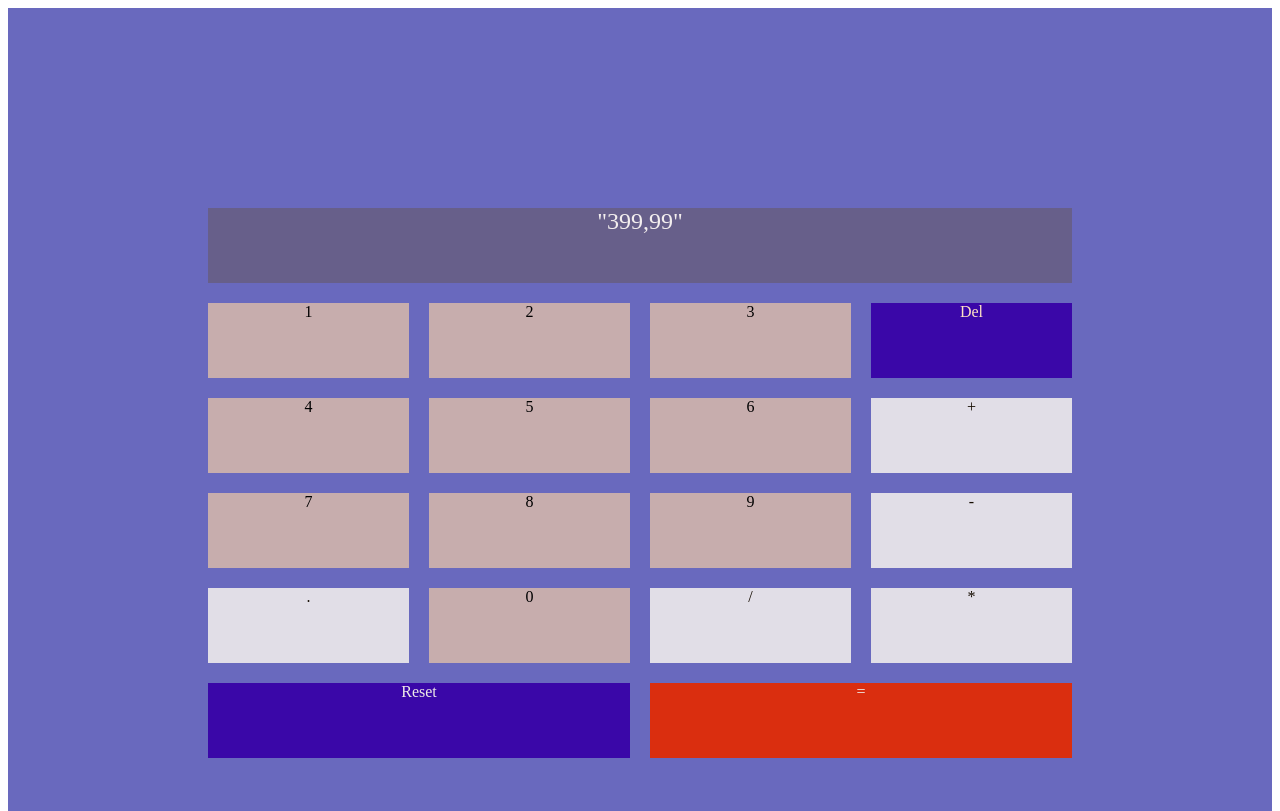
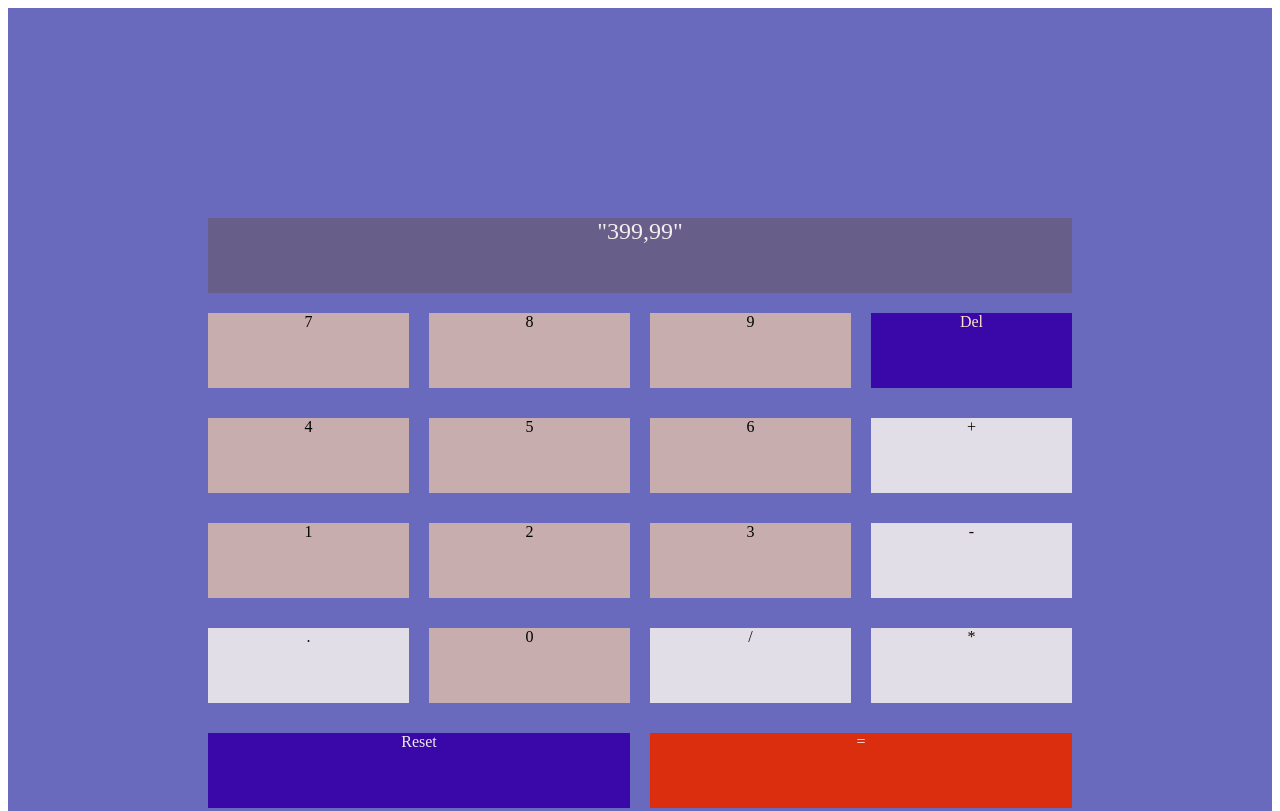
Before and after one commit to kemoumzina/css-challenge, a plain HTML site: page calculator/calculatrice.html in a window 1280 px wide. Shown: the top 811 px of the page. Drawn offline with Linux system fonts and the light colour scheme.

Commit message:
calculatrice avec grid

```diff
--- a/calculator/calcul.css
+++ b/calculator/calcul.css
@@ -19,7 +19,7 @@
   color: rgb(243, 238, 238);
   text-align: center;
   font-size:x-large;
-
+  margin-top: 10px;
 
 }
 
@@ -170,3 +170,6 @@
     color:rgb(239, 235, 231);
 
 }
+.cadr {
+    border: solid;
+}
--- a/calculator/calculatrice.html
+++ b/calculator/calculatrice.html
@@ -10,21 +10,21 @@
     </head>
     <body>
         <div>
-            <div id =cadr class="cadrage"></div>
+
 
         </div>
             <div class="container">
 
                 <div class="item item0">"399,99"</div>
-                <div class="item item1">1</div>
-                <div class="item item2">2</div>
-                <div class="item item3">3</div>
+                <div class="item item1">7</div>
+                <div class="item item2">8</div>
+                <div class="item item3">9</div>
                 <div class="item item4">4</div>
                 <div class="item item5">5</div>
                 <div class="item item6">6</div>
-                <div class="item item7">7</div>
-                <div class="item item8">8</div>
-                <div class="item item9">9</div>
+                <div class="item item7">1</div>
+                <div class="item item8">2</div>
+                <div class="item item9">3</div>
                 <div class="item item10">0</div>
                 <div class="item item11">Del</div>
                 <div class="item item12">+</div>
@@ -36,7 +36,7 @@
                 <div class="item item18">=</div>
             </div>
             <div>
-                 <div id =cadr class="cadrage"></div>
+
 
 
             </div>
```
